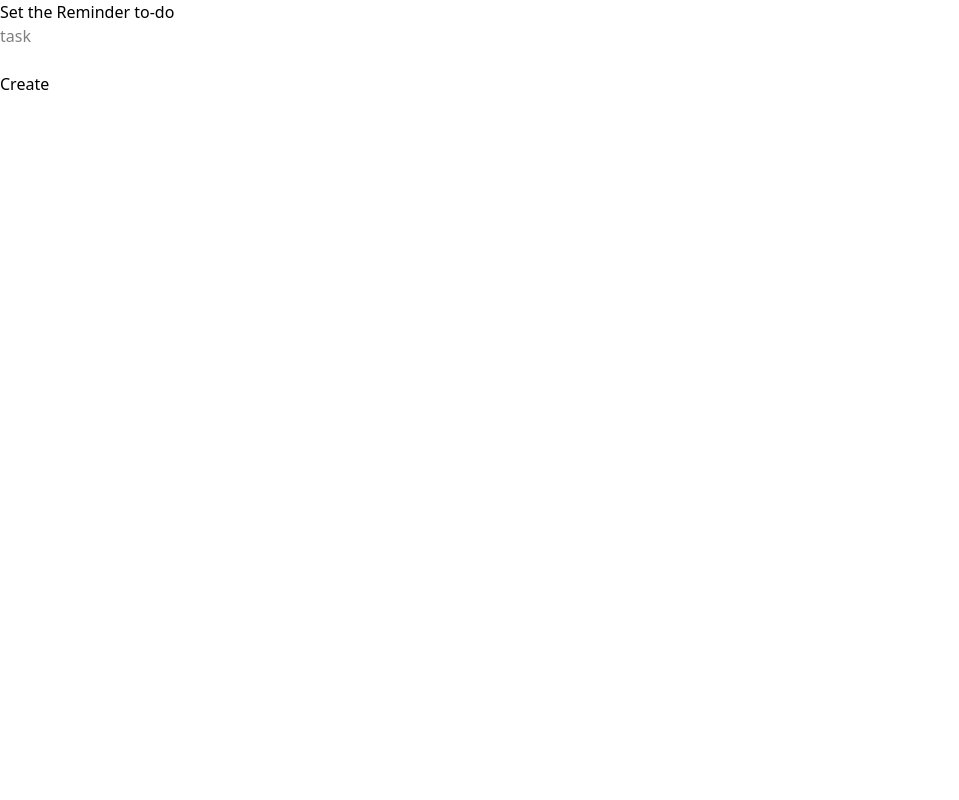
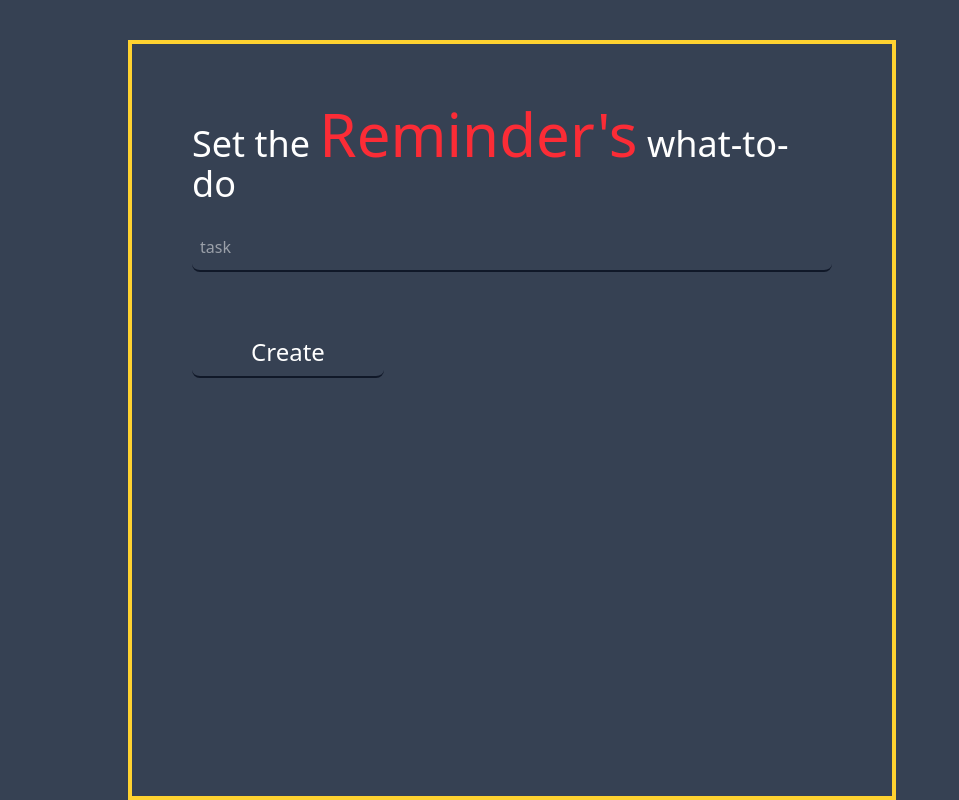
Before and after one commit to subhamsam007/practice--react-every-day, a React (Vite) app: page / in a window 1280 px wide. Shown: the whole page, without its empty margins (0-959 px from the left). Built offline with nearby package versions, Linux system fonts and the light colour scheme.

Commit message:
new style

```diff
--- a/src/App.jsx
+++ b/src/App.jsx
@@ -11,7 +11,7 @@ const App = () => {
   ])
 
   return (
-    <div className="">
+    <div className="bg-gray-700 h-screen flex justify-around ">
       <Create info={info} setInfo={setInfo} />
       <Read info={info} setInfo={setInfo} />
     </div>
--- a/src/Components/Create.jsx
+++ b/src/Components/Create.jsx
@@ -22,14 +22,15 @@ const {register, handleSubmit, reset,formState:{errors}} = useForm()
 
 
   return (
-    <div>
-      <h1>Set the <span>Reminder</span> to-do</h1>
+    <div className='border-4 border-amber-300 w-[60%] mt-10 p-15 transition-all duration-500 ease-out' >
+      <h1 className='text-4xl   text-white font-extralight mb-5'>Set the <span className='text-6xl text-red-500 '>Reminder's</span> what-to-do</h1>
       <form onSubmit={handleSubmit(createTodo)}>
-        <input type="text" placeholder="task" {...register("title", { required: "task cant be empty" })} />
-        <span>{errors.title?.message}</span>
+        <input className=' w-full border-b-2 p-2 h-12 rounded-lg border-gray-900  outline-0 text-white focus:outline-none transition-opacity duration-500 ' type="text" placeholder="task" {...register("title", { required: "task cant be empty" })} />
+        <br />
+        <span className='text-red-500 font-light text-2xl'>{errors.title?.message}</span>
         <br />
         <br />
-        <button type="submit">Create</button>
+        <button type="submit" className='border-b-2 rounded-lg p-2 w-[30%] border-gray-900 text-2xl text-white font-light hover:bg-gray-500 active:scale-75 '>Create</button>
       </form>
     </div>
   )
--- a/src/Components/Read.jsx
+++ b/src/Components/Read.jsx
@@ -23,11 +23,11 @@ const Read = (props) => {
   })
 
   return (
-    <>
+    <div>
       <ul>
         {renderuserr}
       </ul>
-    </>
+    </div>
   )
 }
 export default Read
```
